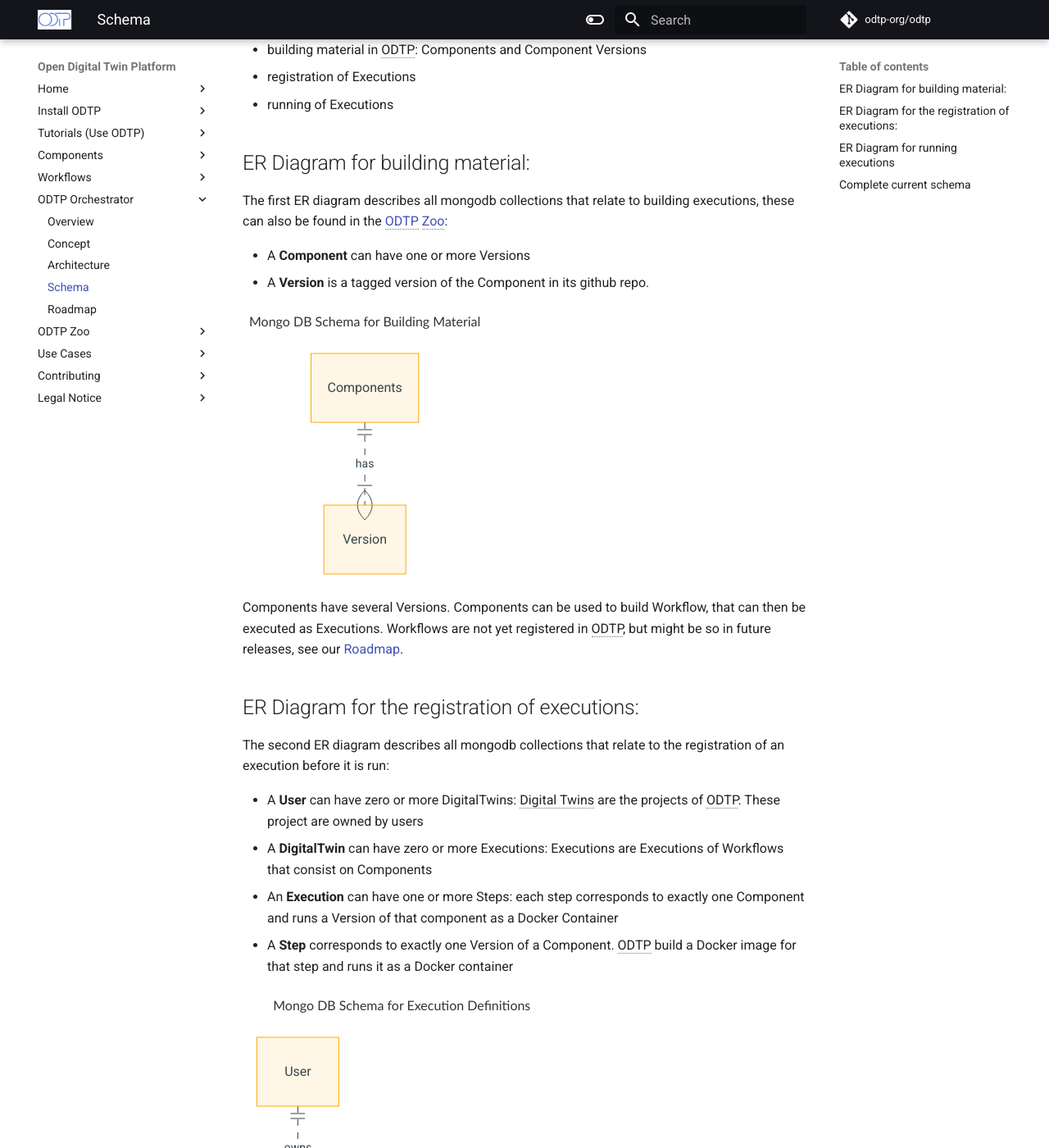
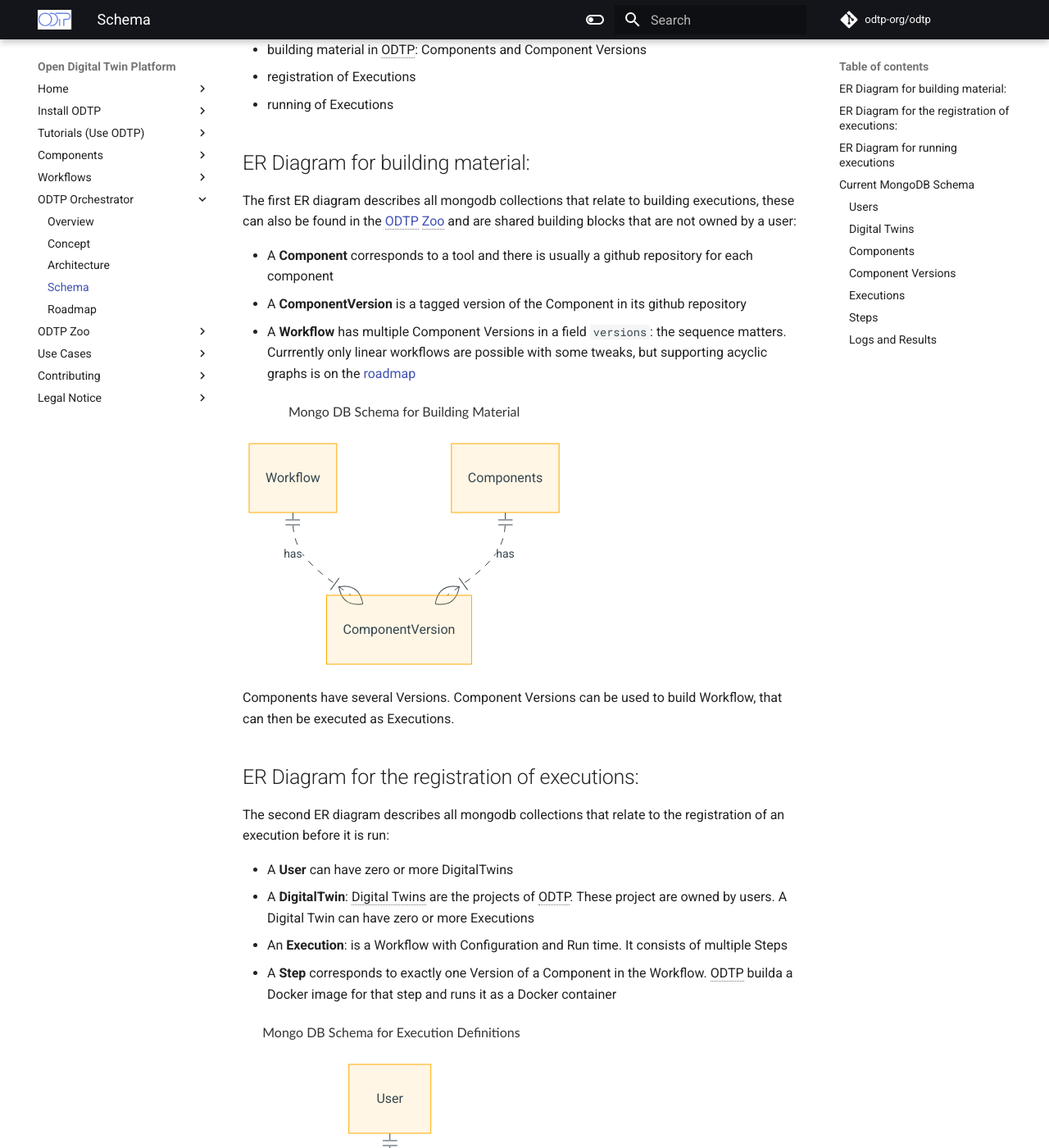
Before and after one commit to odtp-org/odtp-manuals, an MkDocs documentation site: the page built from docs/orchestrator/schema.md, in a window 1280 px wide and 1400 px high, scrolled down 199 px. Shown: the whole window at 82% size. Built offline with MkDocs 1.6.1 and Material for MkDocs 9.7.7, drawn with Linux system fonts in a browser that asks for light colours; a script that is not in the unit is left out; comment, search, counter and statistics services are not loaded; some of the changed text lies outside the part shown.

Commit message:
feat: update orchestrator documentation
* add workflows
* update mongodb schema
* update roadmap

````diff
--- a/docs/orchestrator/schema.md
+++ b/docs/orchestrator/schema.md
@@ -8,29 +8,31 @@ The operational metadata of ODTP is stored in a MongoDB. In this section the sch
 
 ## ER Diagram for building material:
 
-The first ER diagram describes all mongodb collections that relate to building executions, these can also be found in the [ODTP Zoo](../zoo/index.md):
+The first ER diagram describes all mongodb collections that relate to building executions, these can also be found in the [ODTP Zoo](../zoo/index.md) and are shared building blocks that are not owned by a user:
 
-- A **Component** can have one or more Versions
-- A **Version** is a tagged version of the Component in its github repo.
+- A **Component** corresponds to a tool and there is usually a github repository for each component
+- A **ComponentVersion** is a tagged version of the Component in its github repository
+- A **Workflow** has multiple Component Versions in a field `versions`: the sequence matters. Currrently only linear workflows are possible with some tweaks, but supporting acyclic graphs is on the [roadmap](roadmap.md)
 
 ```mermaid
 ---
 title: Mongo DB Schema for Building Material
 ---
 erDiagram
-    Components ||..|{ Version : has
+    Workflow ||..|{ ComponentVersion : has
+    Components ||..|{ ComponentVersion : has
 ```
 
-Components have several Versions. Components can be used to build Workflow, that can then be executed as Executions. Workflows are not yet registered in ODTP, but might be so in future releases, see our [Roadmap](roadmap.md).
+Components have several Versions. Component Versions can be used to build Workflow, that can then be executed as Executions.
 
 ## ER Diagram for the registration of executions:
 
 The second ER diagram describes all mongodb collections that relate to the registration of an execution before it is run:
 
-- A **User** can have zero or more DigitalTwins: Digital Twins are the projects of ODTP. These project are owned by users
-- A **DigitalTwin** can have zero or more Executions: Executions are Executions of Workflows that consist on Components
-- An **Execution** can have one or more Steps: each step corresponds to exactly one Component and runs a Version of that component as a Docker Container
-- A **Step** corresponds to exactly one Version of a Component. ODTP build a Docker image for that step and runs it as a Docker container
+- A **User** can have zero or more DigitalTwins
+- A **DigitalTwin**: Digital Twins are the projects of ODTP. These project are owned by users. A Digital Twin can have zero or more Executions
+- An **Execution**: is a Workflow with Configuration and Run time. It consists of multiple Steps
+- A **Step** corresponds to exactly one Version of a Component in the Workflow. ODTP builda a Docker image for that step and runs it as a Docker container
 
 
 ```mermaid
@@ -40,9 +42,10 @@ title: Mongo DB Schema for Execution Definitions
 erDiagram
     User ||..o{ DigitalTwin : owns
     DigitalTwin ||..o{ Execution : has
+    Execution }|..|| Workflow : implements
     Execution ||..|{ Step : has
-    Step ||..|| Version : runs
-    Component ||..|{ Version : has
+    Step ||..|| ComponentVersion : runs
+    Workflow ||..|{ ComponentVersion : has
 ```
 
 ## ER Diagram for running executions
@@ -53,9 +56,9 @@ These collection capture the output of the execution run
 - A **DigitalTwin** can have zero or more Executions
 - An **Execution** can have one or more Steps
 - A **Step** has zero or one Output: Outputs are Outputs of a Step. Some steps don't have outputs, see [component types](../components/types.md)
-- A **Result** has zero or more Outputs: Results are shared results of a Digital Twin
-- A **Result** belongs to a DigitalTwin
-- A **Result** combines outputs of several Executions
+- An **Output** links to an output snapshot on S3
+- An **Logs**: logs can optionally stored in the database
+- A **Result**: Result is a shared results of a Digital Twin that combines outputs of several executions
 
 ```mermaid
 ---
@@ -65,16 +68,15 @@ erDiagram
     DigitalTwin ||..o{ Execution : has
     Execution ||..|{ Step : has
     Step ||..o| Output : has
+    Step ||..o| Logs : has
     Result ||..o{ Output : has
     Result ||..|{ Execution : compares
     DigitalTwin ||..o| Result : has
 ```
 
-## Complete current schema
+## Current MongoDB Schema
 
-!!! warning end "Under Construction"
-
-    The mongodb schema is still under construction and will be refactored in an upcoming release. In the current schema the result is implemented as belonging to a single execution in contradiction to the schema as explained above.
+### Users
 
 ``` json
 users = {
@@ -84,9 +86,14 @@ users = {
     "github": "johnDoeRepo",
     "created_at": datetime.utcnow(),
     "updated_at": datetime.utcnow(),
-    "digitalTwins": [ObjectId()]
+    "digitalTwins": [ObjectId()],
+    "deprecated": false,
 }
+```
 
+### Digital Twins
+
+``` json
 digitalTwins = {
     "_id": ObjectId(),
     "userRef": ObjectId(),
@@ -95,8 +102,14 @@ digitalTwins = {
     "public": True,
     "created_at": datetime.utcnow(),
     "updated_at": datetime.utcnow(),
-    "executions": [ObjectId()]
+    "executions": [ObjectId()],
+    deprecated: false
 }
+```
+
+### Components
+
+[Components](../components/index.md) are the building blocks of ODTP that correspond to github repos
 
 ``` json
 components = {
@@ -105,15 +118,21 @@ components = {
     "componentName": "ComponentX",
     "repoLink": "https://github.com/odtp-org/odtp-component-example",
     "status": "active",
-    "title": "Title for ComponentX",
     “type”: “persistent”,
     "description": "Description for ComponentX",
     "tags": ["tag1", "tag2"],
     "created_at": datetime.utcnow(),
     "updated_at": datetime.utcnow(),
-    "versions": [ObjectId()] # 1:n relationship with components
+    "versions": [ObjectId()] # 1:n relationship with components,
+    deprecated: false
 }
+```
 
+### Component Versions
+
+Component versions get their properties from [`odtp.yml`](../components/develop.md#step-4-provide-metadata-for-the-component) and contain default values for the executions.
+
+```json
 versions = {
     "_id": ObjectId(),
     "Component”: # n:1 relationship with components
@@ -125,18 +144,40 @@ versions = {
     "version": "v1.0",
     "component_version": "1.0.0",
     "commitHash": "6471218336ce7de41a5162c9556c0ff68f9ec13c",
-    "dockerHubLink": "https://hub.docker.com/...",
     "parameters": {},
     "title": "Title for Version v1.0",
     "description": "Description for Version v1.0",
     "tags": ["tag1", "tag2"],
     "created_at": datetime.utcnow(),
-    "updated_at": datetime.utcnow()
+    "updated_at": datetime.utcnow(),
+    "odtp_version": '0.5.0',
+    "deprecated": false,
+    "imageLink":  "https://hub.docker.com/...",
+    "description": "description from odpt.yml",
+    “type”: “persistent”,
+    "paramters": [],
+    "tags": [],
+    "tools": [],
+    "licence": 'AGPL-3.0',
+    "ports": [],
+    "secrets": [],
+    "devices": [],
+    "data-inputs": null,
+    "data-outputs": null,
+    "build-args": null
 }
+```
 
+### Executions
+
+* `dt_id` is the reference to the Digital Twin.
+* `deprecated` is a logical delete: the execution will no longer be listed in the GUI.
+* `workflow_id` is the reference to the Workflow
+
+```json
 executions = {
     "_id": ObjectId(),
-    "digitalTwinRef": ObjectId(),
+    "dt_id": ObjectId(),
     "title": "Title for Execution",
     "description": "Description for Execution",
     "tags": ["tag1", "tag2"],
@@ -144,33 +185,59 @@ executions = {
         "workflowExecutor": "barfi",
         "workflowExecutorVersion": "v2.0",
         "component_versions": [{"version": ObjectId()}],
-        "WorkflowExecutorSchema": {}
+        "WorkflowExecutorSchema": [],
     },
     "start_timestamp": datetime.utcnow(),
     "end_timestamp": datetime.utcnow(),
-    "steps": [ObjectId()]
+    "createdAt": datetime.utcnow(),
+    "updatedAt": datetime.utcnow(),
+    "steps": [ObjectId()],
+    "deprecated": false,
+    " workflow_id": ObjectId(),
+    "execution_path": '/usr/path/to/execution/directory`
 }
+```
 
+### Steps
+
+A Step is a step that was run in an execution.
+
+* The field `outputs` is currently not used, instead the output of a step is a 1-1 relationship and the reference can be found in the `output` property.
+
+* `error` and `msg` will only be filled in case the step errored on its last run. Then it contains the exit message from the docker run command.
+
+* `secrets` may contain the filename to the encrypted file on the server where the secrets for the step are stored
+
+* `run_step` determines whether the step will run on the next  execution run. It is possible to partially rerun executions, see [tutorial](../tutorials/run-executions.md)
+
+```json
 steps = {
     "_id": ObjectId(),
     "executionRef": ObjectId(),  # Reference to an executions
     "timestamp": datetime.utcnow(),
     "start_timestamp": datetime.utcnow(),
     "end_timestamp": datetime.utcnow(),
+    "createdAt": datetime.utcnow(),
+    "updatedAt": datetime.utcnow(),
     "type": "interactive" or "ephemeral",
-    "logs": [{
-        "timestamp": datetime.utcnow(),
-        "type": "DEBUG",
-        "logstring": "Test log"
-    }],
+    "logs": [],
     "inputs": {},
     "outputs": {},
-    "component_version": ObjectId() # 1:1 reference to a version
+    "secrets": [],
+    "run_step": true,
+    "error": false,
+    "msg": null,
+    "component_version": ObjectId(),
     "parameters": {},
-    "output": ObjectId() 1:1 reference to an output
+    "output": ObjectId(),
 }
 
-output = {
+### Outputs
+
+Outputs are the output of a step in an execution run. Outputs are stored on S3 and also in a zipped form in the execution project directory.
+
+```json
+outputs = {
     "_id": ObjectId(),
     "stepRef": ObjectId(), # reference to a step,
     "output_type": "snapshot" or "output",
@@ -191,16 +258,10 @@ output = {
         "authorized_users": [ObjectId()],
     }
 }
+```
 
-results = {
-    "_id": ObjectId(),
-    "executionRef": ObjectId(), # reference to an execution,
-    "digitalTwinRef": ObjectId(),  # reference to the digitalTwin
-    "output": [ObjectId()], # reference to an output,
-    "title": "Title for Result",
-    "description": "Description for Result",
-    "tags": ["tag1", "tag2"],
-    "created_at": datetime.utcnow(),
-    "updated_at": datetime.utcnow(),
-}
-```
+### Logs and Results
+
+* Logs can optionally stored in the database by the `odtp_component_client`. We don't recommend this, since it can spam the mongoDB quickly.
+
+* Results are not yet implemented in ODTP.
````
Also changed, not shown: docs/orchestrator/concept.md (+1 -1 lines), docs/orchestrator/index.md (+4 -1 lines), docs/orchestrator/roadmap.md (+11 -8 lines), docs/orchestrator/architecture.md (line endings or trailing spaces).
